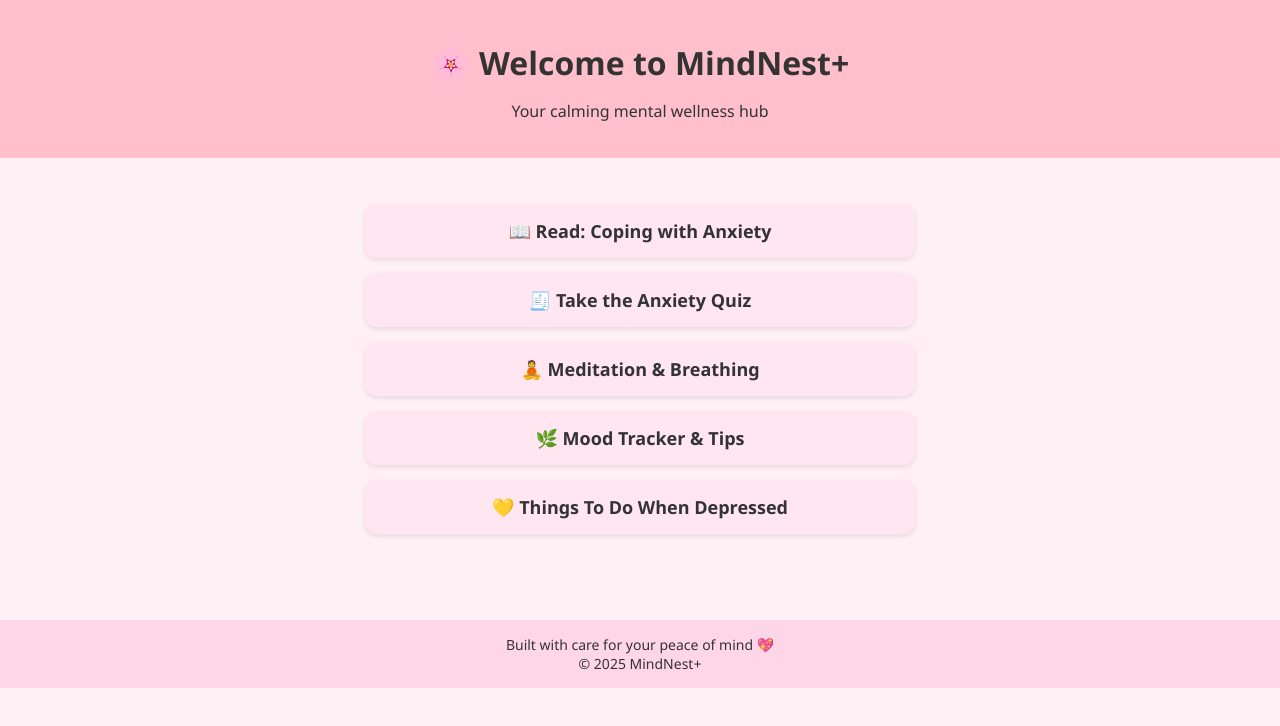
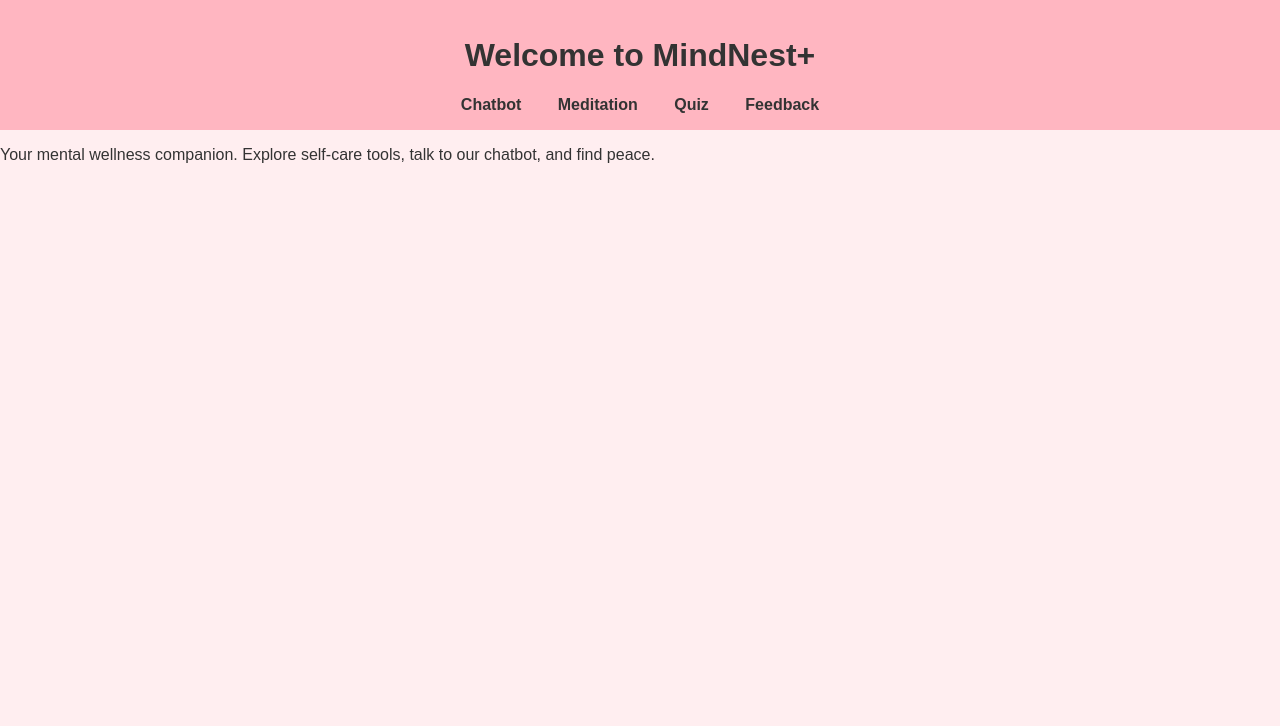
Before and after one commit to meowmeow123-bot/mindnest-plus, a plain HTML site: page index.html in a window 1280 px wide. Drawn offline with Linux system fonts and the light colour scheme.

Commit message:
Add files via upload

```diff
--- a/index.html
+++ b/index.html
@@ -2,77 +2,23 @@
 <html lang="en">
 <head>
   <meta charset="UTF-8" />
-  <meta name="viewport" content="width=device-width, initial-scale=1.0"/>
-  <title>🌸 MindNest+ | Home</title>
+  <meta name="viewport" content="width=device-width, initial-scale=1.0" />
+  <title>MindNest+</title>
   <link rel="stylesheet" href="style.css" />
-  <style>
-    body {
-      font-family: 'Segoe UI', sans-serif;
-      background: #fff0f5;
-      color: #333;
-      margin: 0;
-      padding: 0;
-      text-align: center;
-    }
-    header {
-      background: #ffc0cb;
-      padding: 20px;
-    }
-    main {
-      padding: 30px;
-    }
-    h1 {
-      margin-bottom: 10px;
-    }
-    ul {
-      list-style: none;
-      padding: 0;
-    }
-    li {
-      background: #ffe6f0;
-      margin: 15px auto;
-      padding: 15px 25px;
-      max-width: 500px;
-      border-radius: 12px;
-      box-shadow: 0 2px 5px rgba(0,0,0,0.1);
-      font-size: 18px;
-      transition: transform 0.2s;
-    }
-    li:hover {
-      transform: scale(1.02);
-    }
-    a {
-      text-decoration: none;
-      color: #333;
-      font-weight: 600;
-    }
-    footer {
-      background: #ffd6e8;
-      padding: 15px;
-      margin-top: 40px;
-      font-size: 14px;
-    }
-  </style>
+  <script src="main.js" defer></script>
 </head>
 <body>
   <header>
-    <h1>🌸 Welcome to MindNest+</h1>
-    <p>Your calming mental wellness hub</p>
+    <h1>Welcome to MindNest+</h1>
+    <nav>
+      <a href="chatbot.html">Chatbot</a>
+      <a href="meditation.html">Meditation</a>
+      <a href="quiz.html">Quiz</a>
+      <a href="feedback.html">Feedback</a>
+    </nav>
   </header>
-
   <main>
-    <ul>
-      <li><a href="articles.html">📖 Read: Coping with Anxiety</a></li>
-      <li><a href="quiz.html">🧾 Take the Anxiety Quiz</a></li>
-      <li><a href="meditation.html">🧘 Meditation & Breathing</a></li>
-      <li><a href="mood.html">🌿 Mood Tracker & Tips</a></li>
-      <li><a href="depression-help.html">💛 Things To Do When Depressed</a></li>
-    </ul>
+    <p>Your mental wellness companion. Explore self-care tools, talk to our chatbot, and find peace.</p>
   </main>
-
-  <footer>
-    Built with care for your peace of mind 💖<br/>
-    © 2025 MindNest+
-  </footer>
 </body>
 </html>
--- /dev/null
+++ b/main.js
@@ -0,0 +1 @@
+console.log("MindNest+ loaded!");
--- a/style.css
+++ b/style.css
@@ -1,31 +1,18 @@
-
 body {
-  font-family: 'Segoe UI', sans-serif;
-  background: #ffe6f0;
+  font-family: Arial, sans-serif;
+  background: #ffeef0;
   margin: 0;
   padding: 0;
   color: #333;
 }
 header {
-  background: #ffc1cc;
-  padding: 20px;
+  background: #ffb6c1;
+  padding: 1em;
   text-align: center;
 }
-main {
-  padding: 20px;
-  max-width: 800px;
-  margin: auto;
+nav a {
+  margin: 0 1em;
+  color: #333;
+  text-decoration: none;
+  font-weight: bold;
 }
-footer {
-  background: #ffdce5;
-  text-align: center;
-  padding: 10px;
-  margin-top: 40px;
-}
-button {
-  background: #ffb6c1;
-  border: none;
-  padding: 10px 20px;
-  border-radius: 8px;
-  cursor: pointer;
-}
```
Also changed, not shown: chatbot.html (+4 -13 lines), feedback.html (added, +15 -0 lines), meditation.html (+4 -53 lines), quiz.html (+4 -51 lines).
